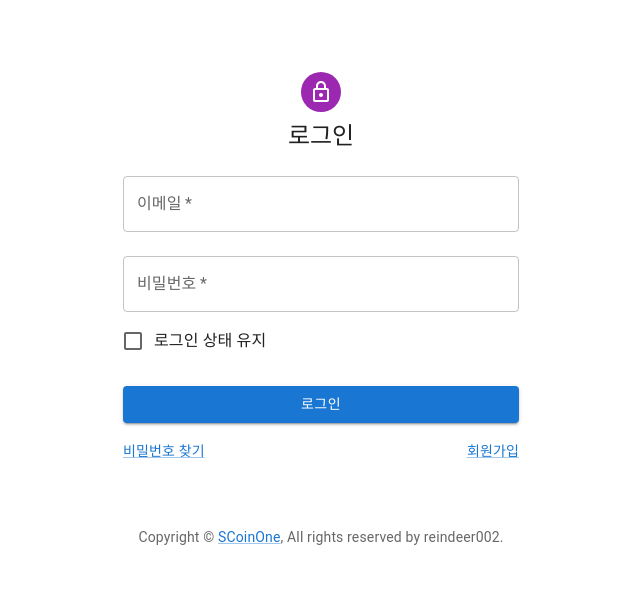
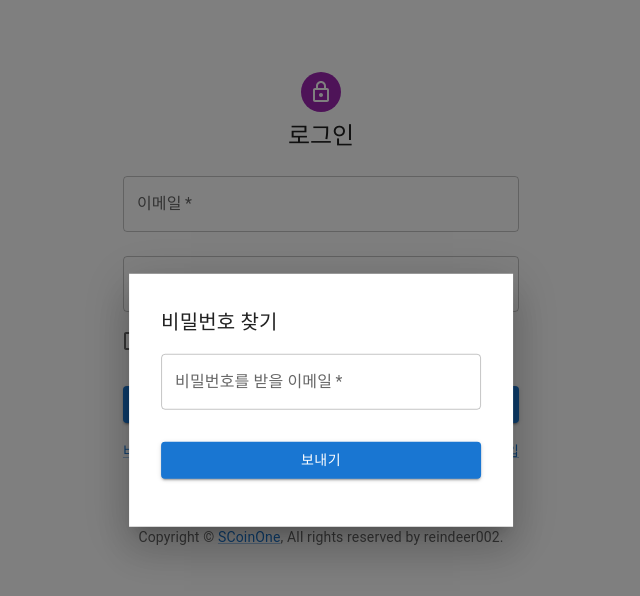
Before and after one commit to maro5397/ScoinOne, a React (Vite) app in the folder frontend/: page /login in a window 1280 px wide. Both pictures are taken after a click on the link "비밀번호 찾기". Shown: the top 596 px of the page, without its empty margins (319-959 px from the left). Built offline with nearby package versions, Linux system fonts and the light colour scheme.

Commit message:
ADD find-password view in LoginPage

```diff
--- a/frontend/src/login-page/LoginPage.jsx
+++ b/frontend/src/login-page/LoginPage.jsx
@@ -1,4 +1,4 @@
-import * as React from "react";
+import React, { useState } from "react";
 import Avatar from "@mui/material/Avatar";
 import Button from "@mui/material/Button";
 import CssBaseline from "@mui/material/CssBaseline";
@@ -11,6 +11,7 @@ import Box from "@mui/material/Box";
 import LockOutlinedIcon from "@mui/icons-material/LockOutlined";
 import Typography from "@mui/material/Typography";
 import Container from "@mui/material/Container";
+import { Modal } from "@mui/material";
 import { createTheme, ThemeProvider } from "@mui/material/styles";
 import Copyright from "../commons/Copyright";
 
@@ -19,12 +20,25 @@ import Copyright from "../commons/Copyright";
 const defaultTheme = createTheme();
 
 export default function LoginPage() {
+  const [isFinding, setIsFinding] = useState(false);
+
+  const handleFindClick = () => {
+    setIsFinding(true);
+  };
+
+  const handleClose = () => {
+    setIsFinding(false);
+  };
+
+  const handleSendEmail = () => {
+    setIsFinding(false);
+  };
+
   const handleSubmit = (event) => {
     event.preventDefault();
     const data = new FormData(event.currentTarget);
     console.log({
       email: data.get("email"),
-      password: data.get("password"),
     });
   };
 
@@ -86,13 +100,13 @@ export default function LoginPage() {
             </Button>
             <Grid container>
               <Grid item xs>
-                <Link href="#" variant="body2">
+                <Link href="#" variant="body2" onClick={handleFindClick}>
                   비밀번호 찾기
                 </Link>
               </Grid>
               <Grid item>
                 <Link href="#" variant="body2">
-                  {"회원가입"}
+                  회원가입
                 </Link>
               </Grid>
             </Grid>
@@ -106,6 +120,45 @@ export default function LoginPage() {
         >
           <Copyright />
         </Typography>
+        <Modal open={isFinding} onClose={handleClose}>
+          <Box
+            component="form"
+            onSubmit={handleSendEmail}
+            noValidate
+            sx={{
+              position: "absolute",
+              top: "50%",
+              left: "50%",
+              transform: "translate(-50%, -50%)",
+              bgcolor: "background.paper",
+              boxShadow: 24,
+              p: 4,
+            }}
+          >
+            <Typography variant="h6" component="h2">
+              비밀번호 찾기
+            </Typography>
+            <TextField
+              label="비밀번호를 받을 이메일"
+              id="email"
+              name="email"
+              margin="normal"
+              variant="outlined"
+              required
+              autoFocus
+              fullWidth
+              sx={{ mt: 2 }}
+            />
+            <Button
+              type="submit"
+              fullWidth
+              variant="contained"
+              sx={{ mt: 3, mb: 2 }}
+            >
+              보내기
+            </Button>
+          </Box>
+        </Modal>
       </Container>
     </ThemeProvider>
   );
```
